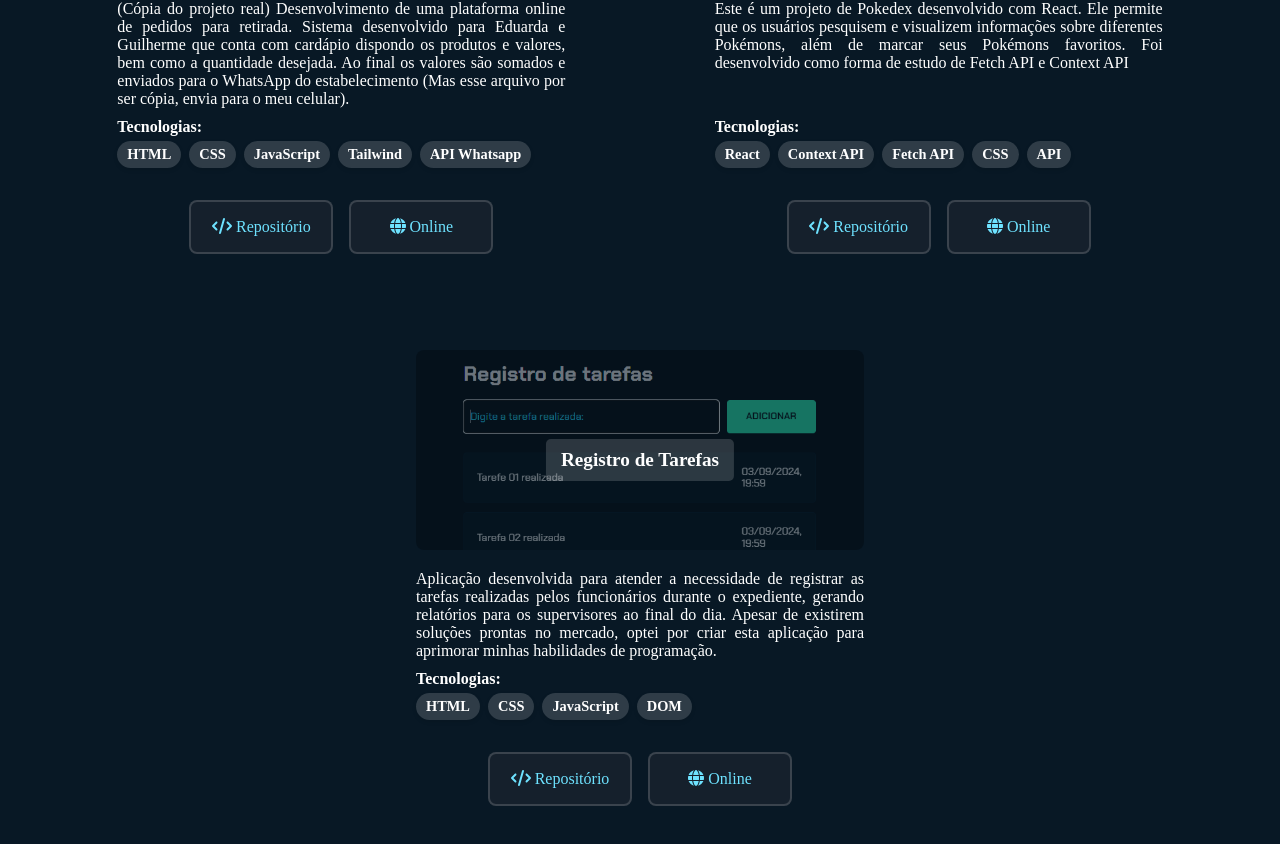
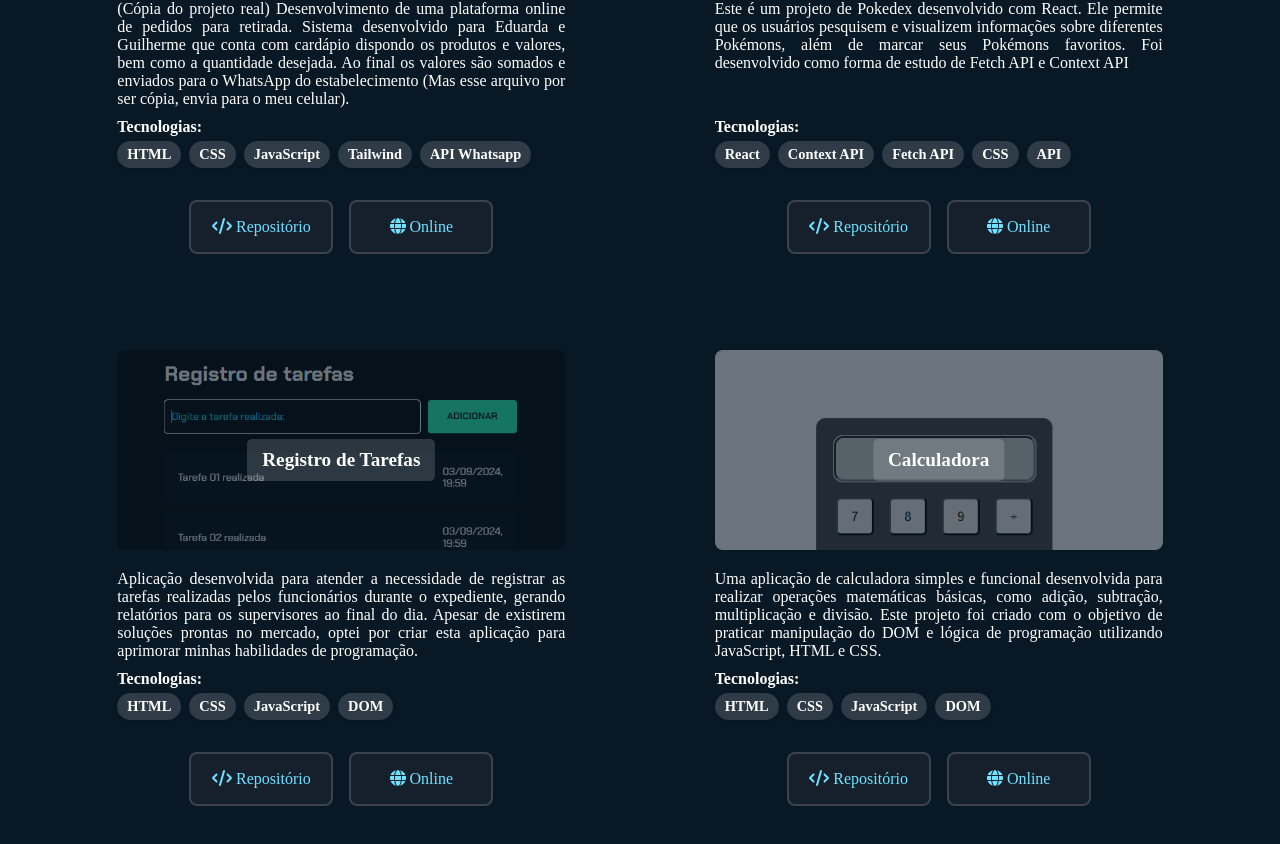
Before and after one commit to Danyel492/portfolio-danyeldev, a React (Vite) app: page /projects in a window 1280 px wide. Shown: the part 1064-1908 px from the top of the page. Built offline with nearby package versions, Linux system fonts and the light colour scheme; a web font is replaced by a local one.

Commit message:
Add new project entry for "Calculadora" with description, technologies, and links

```diff
--- a/src/components/Project.jsx
+++ b/src/components/Project.jsx
@@ -40,6 +40,13 @@ const projects = [
         tecnologias: ["HTML", "CSS", "JavaScript", "DOM"],
         linkRepositorio: "https://github.com/Danyel492/registro_tarefas",
         linkOnline: "https://danyel492.github.io/registro_tarefas/",
+    }, {
+        nome: "Calculadora",
+        imagem: "./../assets/thumbnail/tnCalculadora.png",
+        descricao: "Uma aplicação de calculadora simples e funcional desenvolvida para realizar operações matemáticas básicas, como adição, subtração, multiplicação e divisão. Este projeto foi criado com o objetivo de praticar manipulação do DOM e lógica de programação utilizando JavaScript, HTML e CSS.",
+        tecnologias: ["HTML", "CSS", "JavaScript", "DOM"],
+        linkRepositorio: "https://github.com/Danyel492/calculadora",
+        linkOnline: "https://calculadora-tan.vercel.app/",
     }
 ];
 
```
